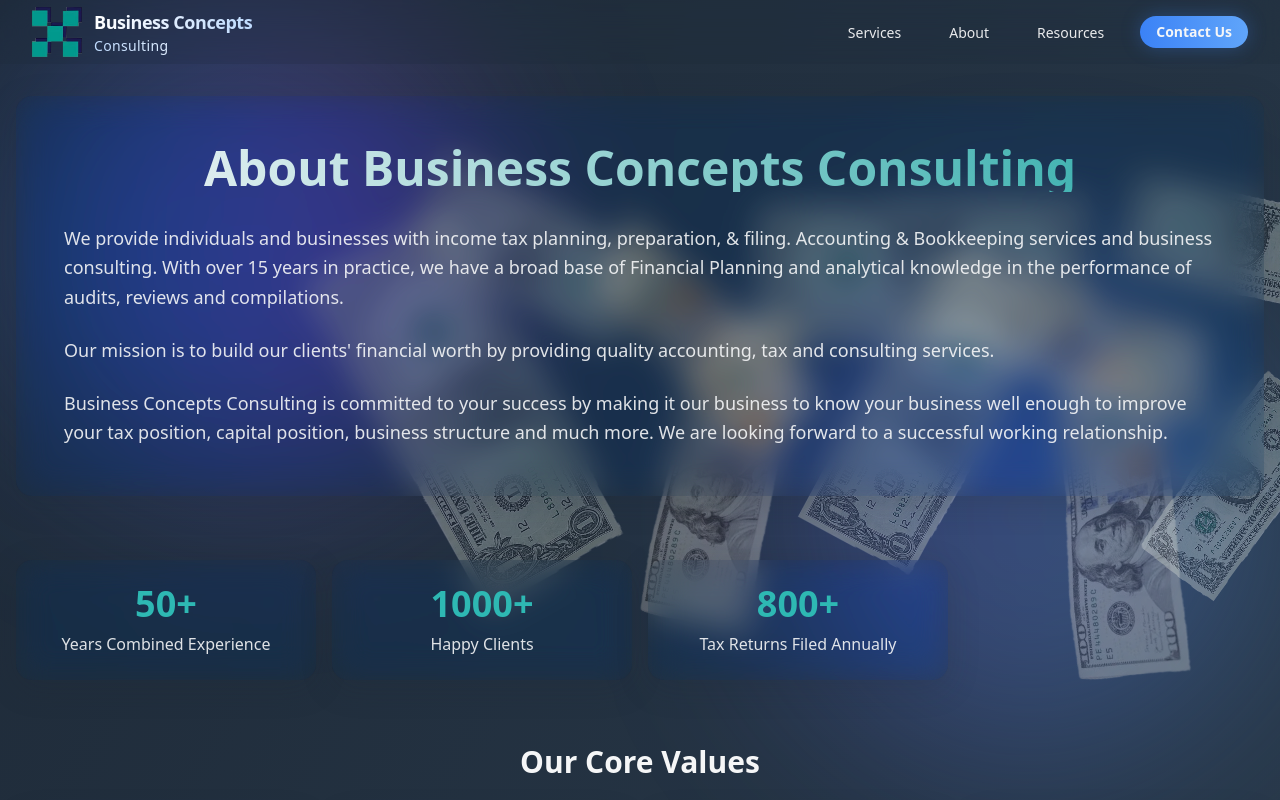
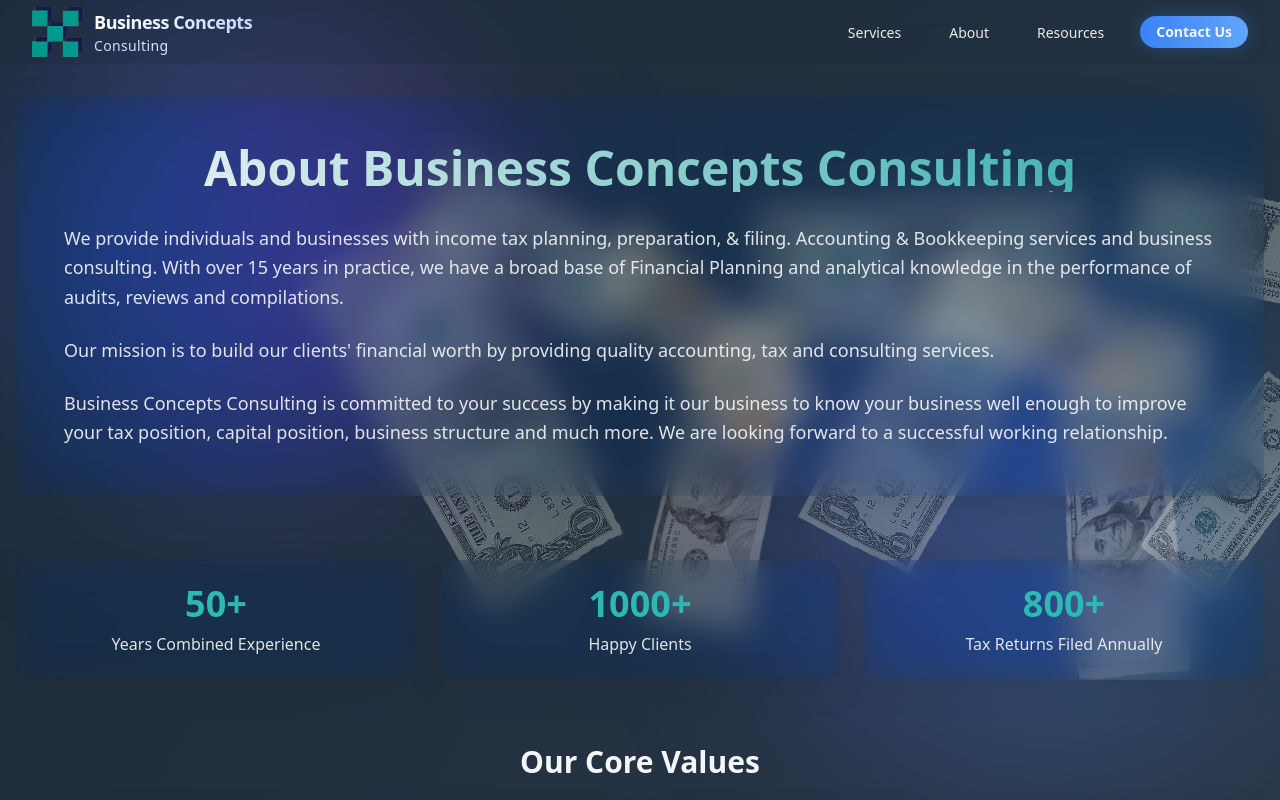
Before and after one commit to KobeBrooks/business-concepts-consulting, a Next.js app in the folder business-concepts-consulting/: page /about in a window 1280 px wide. Shown: the top 800 px of the page. Built offline with nearby package versions, Linux system fonts and the light colour scheme; a web font is replaced by a local one.

Commit message:
Update page.jsx

```diff
--- a/business-concepts-consulting/src/app/about/page.jsx
+++ b/business-concepts-consulting/src/app/about/page.jsx
@@ -65,7 +65,7 @@
 
           {/* Stats Section */}
           <ScrollAnimation>
-            <div className="grid grid-cols-2 md:grid-cols-4 gap-4 my-16">
+            <div className="grid grid-cols-1 sm:grid-cols-3 gap-6 my-16">
               {stats.map((stat, index) => (
                 <GlassCard key={index} className="p-6 text-center hover:scale-105 transition-transform duration-300">
                   <motion.div
```
